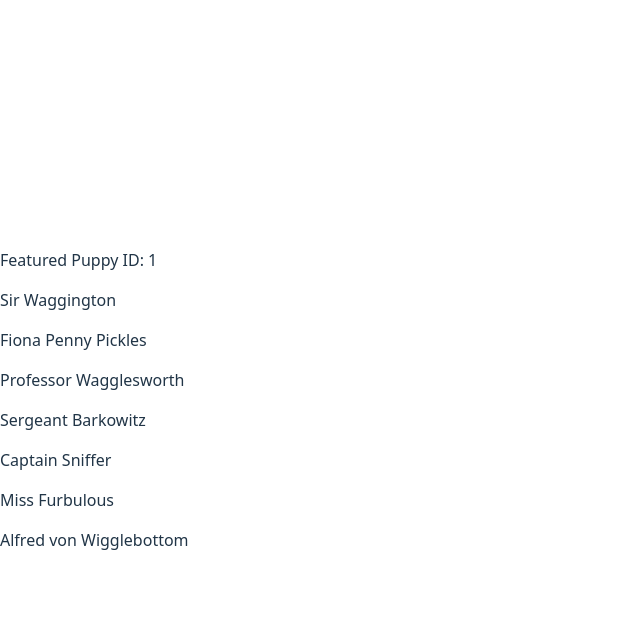
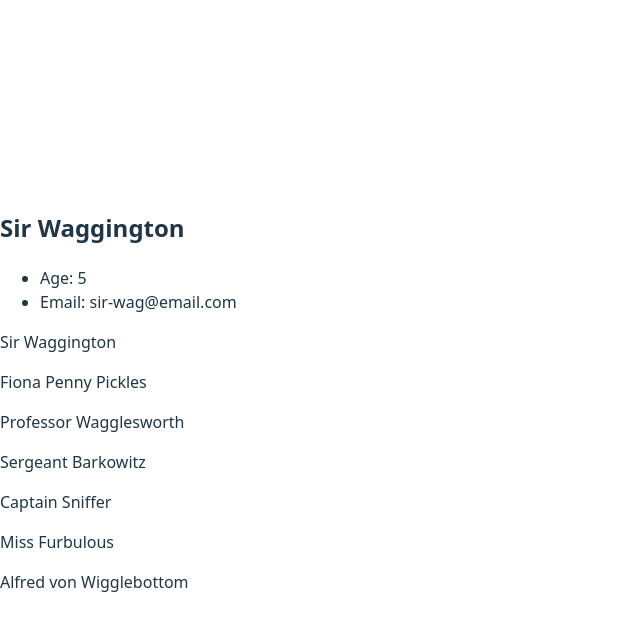
Before and after one commit to KanishaCarter/Unit3.PuppyPals, a React (Vite) app in the folder PuppyPals/: page / in a window 1280 px wide. Both pictures are taken after a click on the element "Sir Waggington". Shown: the top 630 px of the page, without its empty margins (0-640 px from the left). Built offline with nearby package versions, Linux system fonts and the light colour scheme.

Commit message:
Included both lines of code to render both the pup list and the featured pup that's clicked out of the list.

```diff
--- a/PuppyPals/src/App.jsx
+++ b/PuppyPals/src/App.jsx
@@ -5,22 +5,33 @@ function App() {
   const [puppies, setPuppies] = useState(puppyList);
   const [featPupId, setFeatPupId] = useState(null);
 
-  const featuredPup = puppies.find((pup)=> pup.id === featPupId);
+  const featuredPup = puppies.find((pup) => pup.id === featPupId);
   console.log(featuredPup);
 
   return (
     <div className="App">
-      {featPupId && <p>Featured Puppy ID: {featPupId}</p>}
+      {/* Featured puppy details */}
+      {featuredPup && (
+        <div>
+          <h2>{featuredPup.name}</h2>
+          <ul>
+            <li>Age: {featuredPup.age}</li>
+            <li>Email: {featuredPup.email}</li>
+          </ul>
+        </div>
+      )}
 
-      {puppies.map((puppy) => {
-        return (
-          <p
+      {/* Clickable puppy names */}
+      {puppies.map((puppy) => (
+        <p
+          key={puppy.id}
+          onClick={() => setFeatPupId(puppy.id)}
+        >
+          {puppy.name}
+        </p>
+      ))}
 
-          key={puppy.id}
-          onClick={() => {setFeatPupId(puppy.id); }} > {puppy.name}
 
-          </p> );
-      })}
 
     </div>
   );
```
